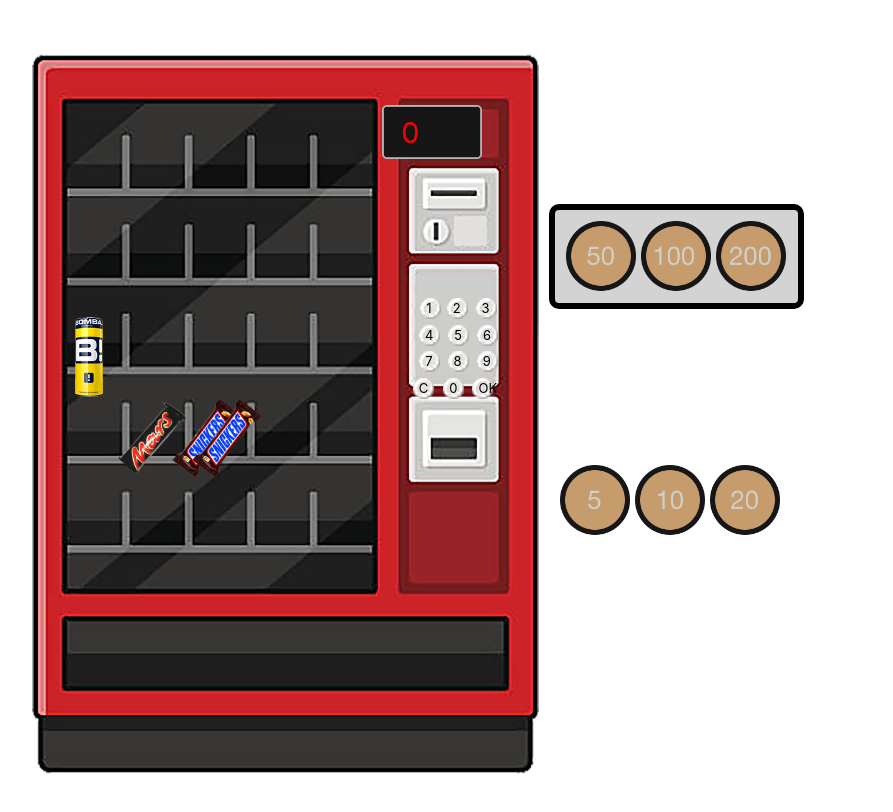
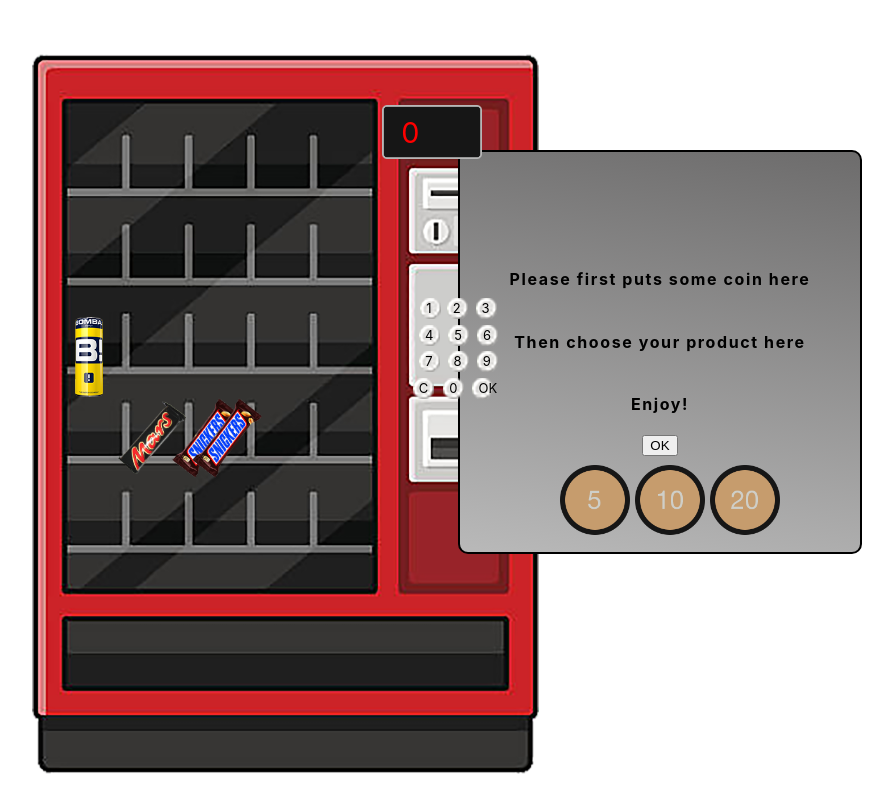
Before and after one commit to gergodancs/vendor, a React (Create React App) app: page / in a window 1280 px wide. Both pictures are taken after a click on the element "OK". Shown: the top 812 px of the page, without its empty margins (222-1115 px from the left). Built offline with nearby package versions, Linux system fonts and the light colour scheme.

Commit message:
next is to change the display product price

```diff
--- a/src/comps/Machine.jsx
+++ b/src/comps/Machine.jsx
@@ -4,6 +4,7 @@ import Snickers from "./Snickers";
 import Mars from "./Mars";
 import Display from "./Display";
 import PinPad from "./PinPad";
+import MoneyFirst from "./MoneyFirst";
 import { useState } from "react";
 //import { useEffect, useCallback } from "react";
 
@@ -11,6 +12,7 @@ const Machine = ({ spend, setSpend }) => {
   const [animated, setAnimated] = useState("noAnimatedBomba");
   const [animatedMars, setAnimatedMars] = useState("noAnimatedMars");
   const [animatedSnick, setAnimatedSnick] = useState("noAnimatedSnick");
+  const [isShowMadal, setShowMadal] = useState(false);
   //const [digit, setDigit] = useState(0);
   const arr = [];
 
@@ -24,13 +26,14 @@ const Machine = ({ spend, setSpend }) => {
     console.log("res:", res);
     if (res === 0) animationStart(res);
     if (res === 1) animationStart(res);
+
     if (res === 2) animationStartSnick(res);
     if (res === 4) animationStartMars(res);
   };
 
   const animationStart = (res) => {
-    if (res === 0) alert("MONEY FIRTS");
-    if (res === 1 && spend > 300) {
+    if (res === 0) setShowMadal(true);
+    if (res === 1 && spend >= 330) {
       res = 0;
       setAnimated("animatedBomba");
       setSpend(spend - 330);
@@ -41,11 +44,11 @@ const Machine = ({ spend, setSpend }) => {
     }
   };
   const animationStartSnick = (res) => {
-    if (res === 0) alert("MONEY FIRTS");
-    if (res === 2 && spend > 190) {
+    if (res === 0) setShowMadal(true);
+    if (res === 2 && spend >= 190) {
       res = 0;
       setAnimatedSnick("animatedSnick");
-      setSpend(spend - 330);
+      setSpend(spend - 190);
       setTimeout(() => setAnimatedSnick("noAnimatedSnick"), 3000);
       setTimeout(() => {
         setSpend(0);
@@ -53,11 +56,11 @@ const Machine = ({ spend, setSpend }) => {
     }
   };
   const animationStartMars = (res) => {
-    if (res === 0) alert("MONEY FIRTS");
+    if (res === 0) setShowMadal(true);
     if (res === 4 && spend > 500) {
       res = 0;
       setAnimatedMars("animatedMars");
-      setSpend(spend - 330);
+      setSpend(spend - 500);
       setTimeout(() => setAnimatedMars("noAnimatedMars"), 3000);
       setTimeout(() => {
         setSpend(0);
@@ -67,6 +70,7 @@ const Machine = ({ spend, setSpend }) => {
 
   return (
     <div className="machine__container">
+      {isShowMadal ? <MoneyFirst setShowMadal={setShowMadal} /> : null}
       <Display spend={spend} />
       <img
         className="machine"
--- /dev/null
+++ b/src/comps/MoneyFirst.jsx
@@ -0,0 +1,14 @@
+import React from "react";
+
+const MoneyFirst = ({ setShowMadal }) => {
+  return (
+    <div className="money__first">
+      <h4>Please first puts some coin here</h4>
+      <h4>Then choose your product here</h4>
+      <h4>Enjoy!</h4>
+      <button onClick={() => setShowMadal(false)}>OK</button>
+    </div>
+  );
+};
+
+export default MoneyFirst;
--- a/src/index.css
+++ b/src/index.css
@@ -66,3 +66,23 @@ code {
 .pinpad__container > div > span {
   cursor: pointer;
 }
+
+.money__first {
+  position: absolute;
+  background-image: linear-gradient(
+    190deg,
+    rgb(109, 108, 108),
+    rgb(185, 185, 185)
+  );
+  top: 150px;
+  width: 400px;
+  height: 400px;
+  left: 680px;
+  border: 2px solid black;
+  display: flex;
+  flex-direction: column;
+  justify-content: center;
+  align-items: center;
+  border-radius: 10px;
+  letter-spacing: 0.1rem;
+}
```
